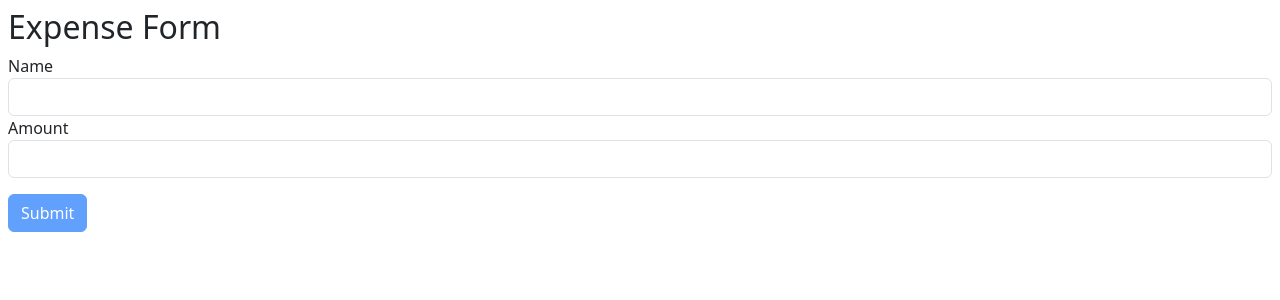
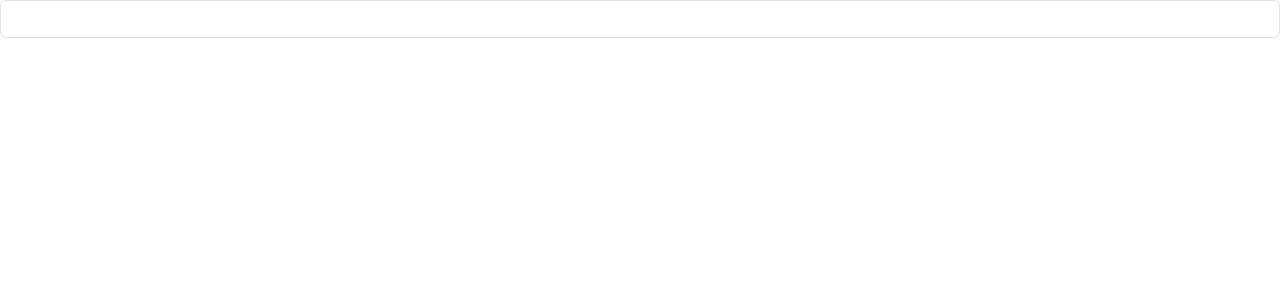
Before and after one commit to mukeshkr123/REACT_DEV_NOTES, a React (Vite) app: page / in a window 1280 px wide. Shown: the top 300 px of the page. Built offline with nearby package versions, Linux system fonts and the light colour scheme.

Commit message:
add useEffect

```diff
--- a/src/App.tsx
+++ b/src/App.tsx
@@ -1,9 +1,15 @@
-import ExpenseForm from "./components/forms/Form";
+import { useEffect, useRef } from "react";
 
 function App() {
+  const ref = useRef<HTMLInputElement>(null);
+
+  useEffect(() => {
+    if (ref.current) ref.current.focus;
+  }, []);
+
   return (
     <>
-      <ExpenseForm />
+      <input ref={ref} type="text" className="form-control" />
     </>
   );
 }
```
Also changed, not shown: 1 other file (tests, documents, lock files or other folders).
